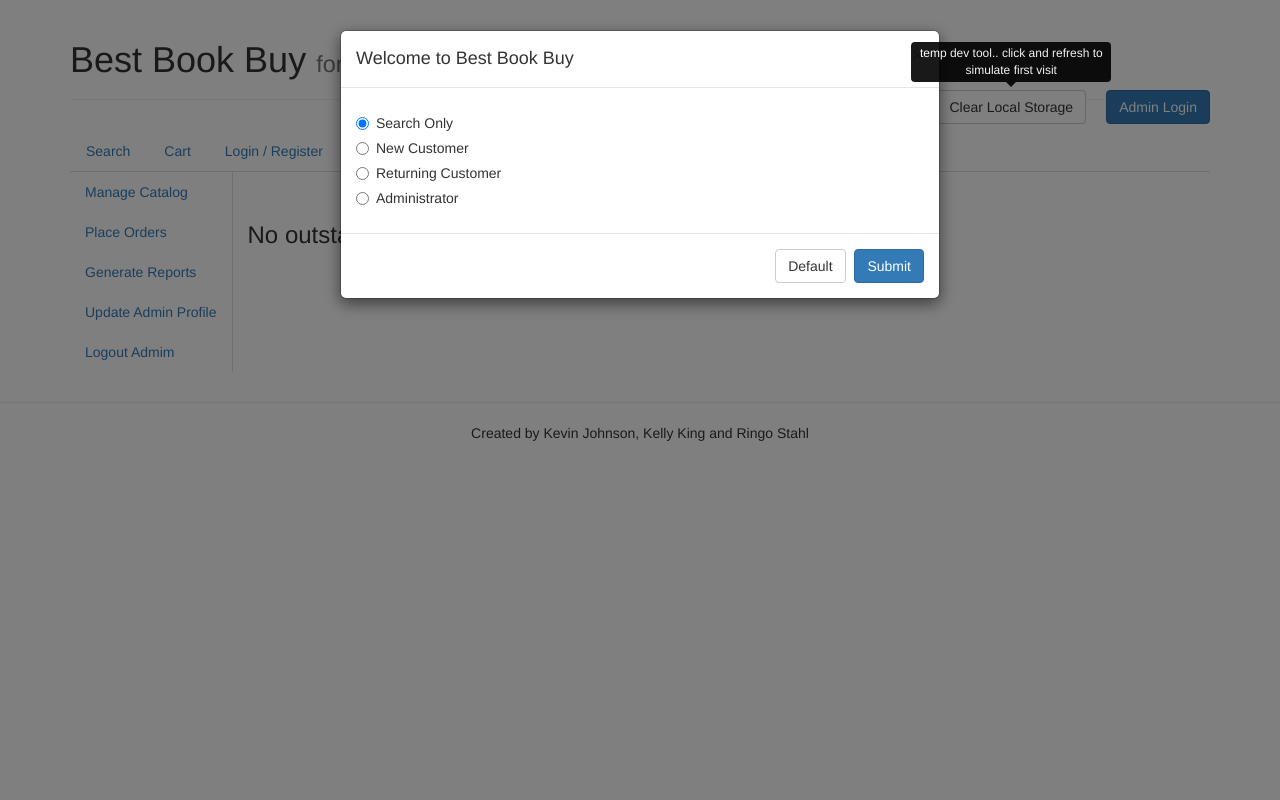
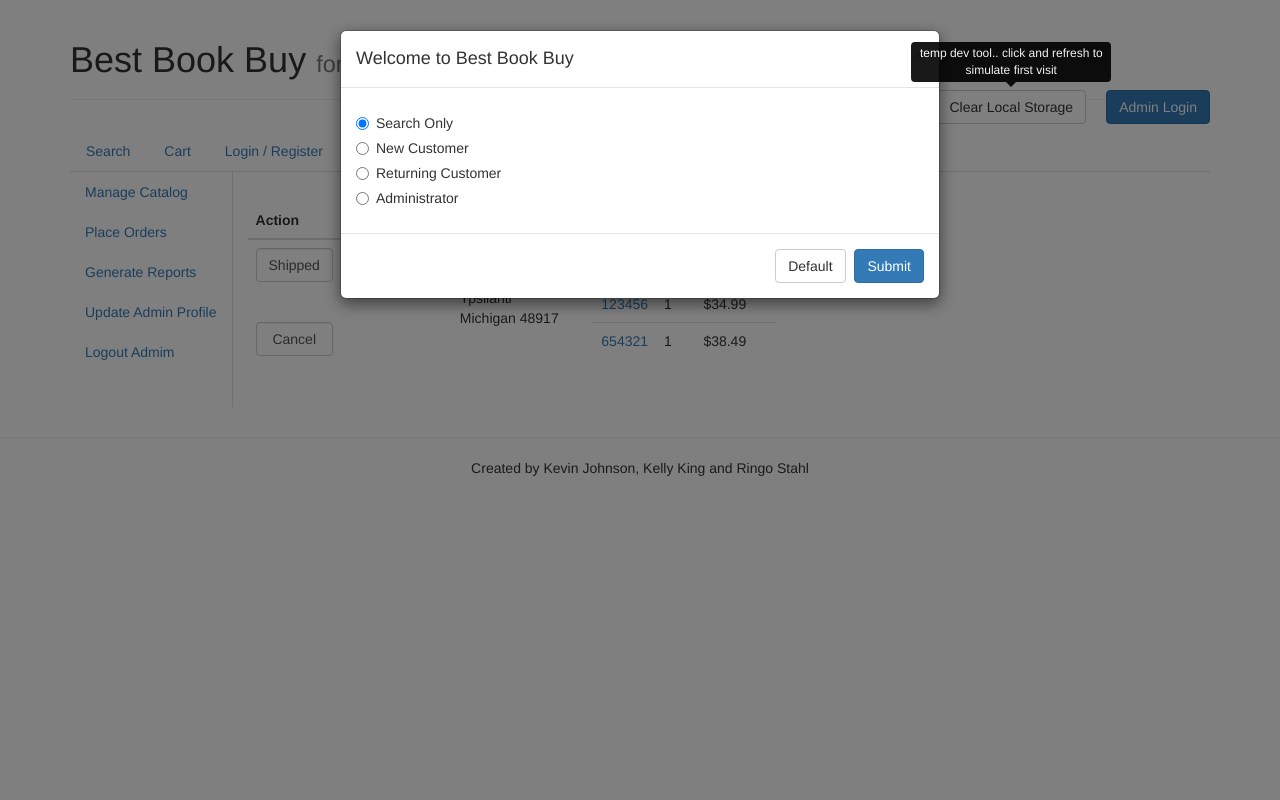
Before and after one commit to kellyk/b3, a PHP site: page /admin/orders?mock_orders=1 in a window 1280 px wide. Run offline with PHP 8.4, Linux system fonts and the light colour scheme; some libraries are stand-ins or nearby versions.

Commit message:
Mock out active orders

```diff
--- a/views/admin/orders.php
+++ b/views/admin/orders.php
@@ -1,4 +1,57 @@
 <div>
+	<?php if(!$_GET['mock_orders']) : ?>
 	<h3>No outstanding orders</h3>
+	<?php else : ?>
+	<table class="table">
+		<thead>
+			<th>Action</th>
+			<th>Order Number</th>
+			<th>Shipping address</th>
+			<th>Items</th>
+			<th>Shipping</th>
+			<th>Total</th>
+		</thead>
+			<tr>
+				<td>
+					<input type="button" class="form-control" value="Shipped" /><br /><br />
+					<input type="button" class="form-control" value="Cancel" />
+				</td>
+				<td><strong>#12345</strong></td>
+				<td>
+					Kevin Johnson<br />
+					123 Pine dr.<br />
+					Ypsilanti<br />
+					Michigan   48917
+				</td>
+				<td>
+					<table class="table">
+						<thead>
+							<th>ISBN</th>
+							<th>Qty</th>
+							<th>Unit Price</th>
+						</thead>
+						<tbody>
+							<tr>
+								<td><a href="#">123456</a></td>
+								<td>1</td>
+								<td>$34.99</td>
+							</tr>
+							<tr>
+								<td><a href="#">654321</a></td>
+								<td>1</td>
+								<td>$38.49</td>
+							</tr>
+						</tbody>
+					</table>
+				</td>
+				<td>$4.00</td>
+				<td>$77.98</td>
+			</tr>
+		<tbody>
+		</tbody>
+		<tfoot>
+		</tfoot>
+	</table>
+	<?php endif; ?>
 </div>
 </div>
```
